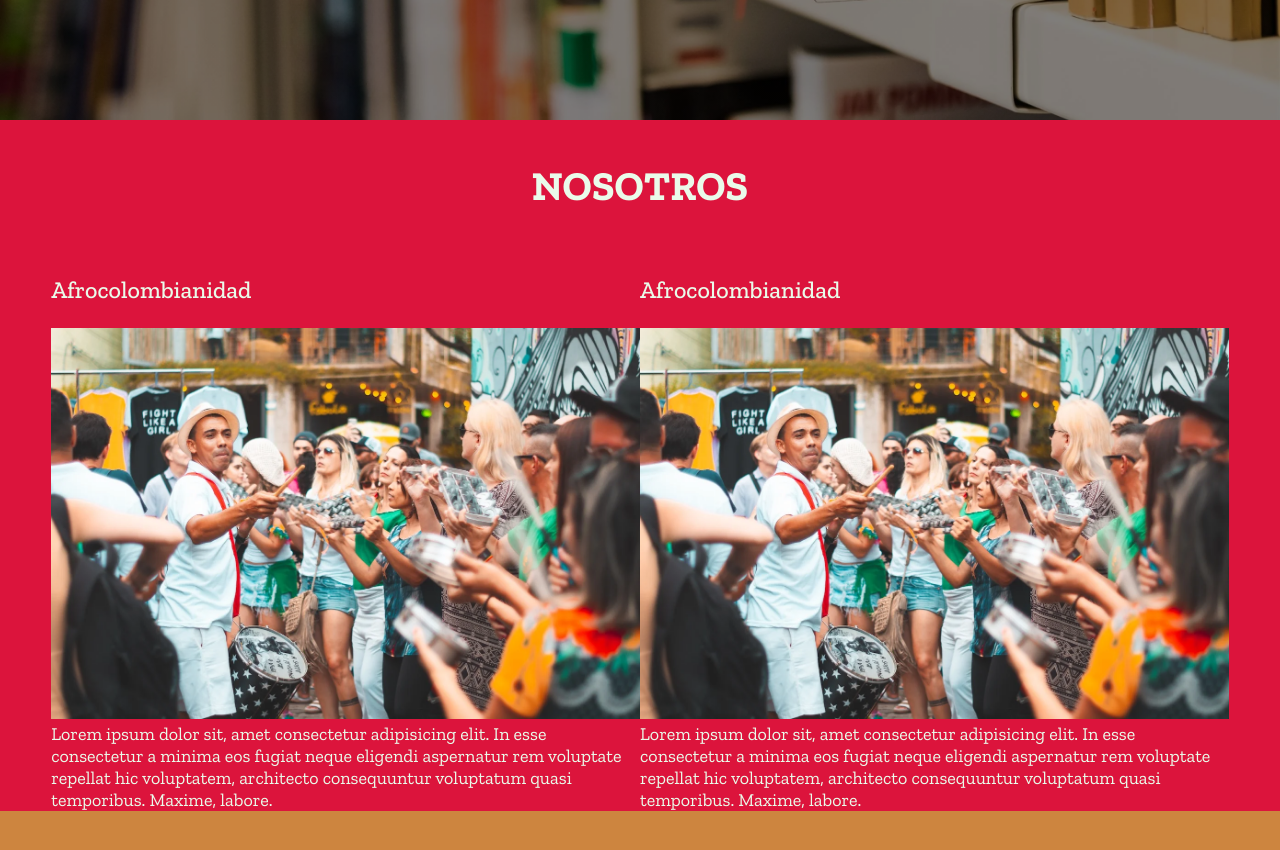
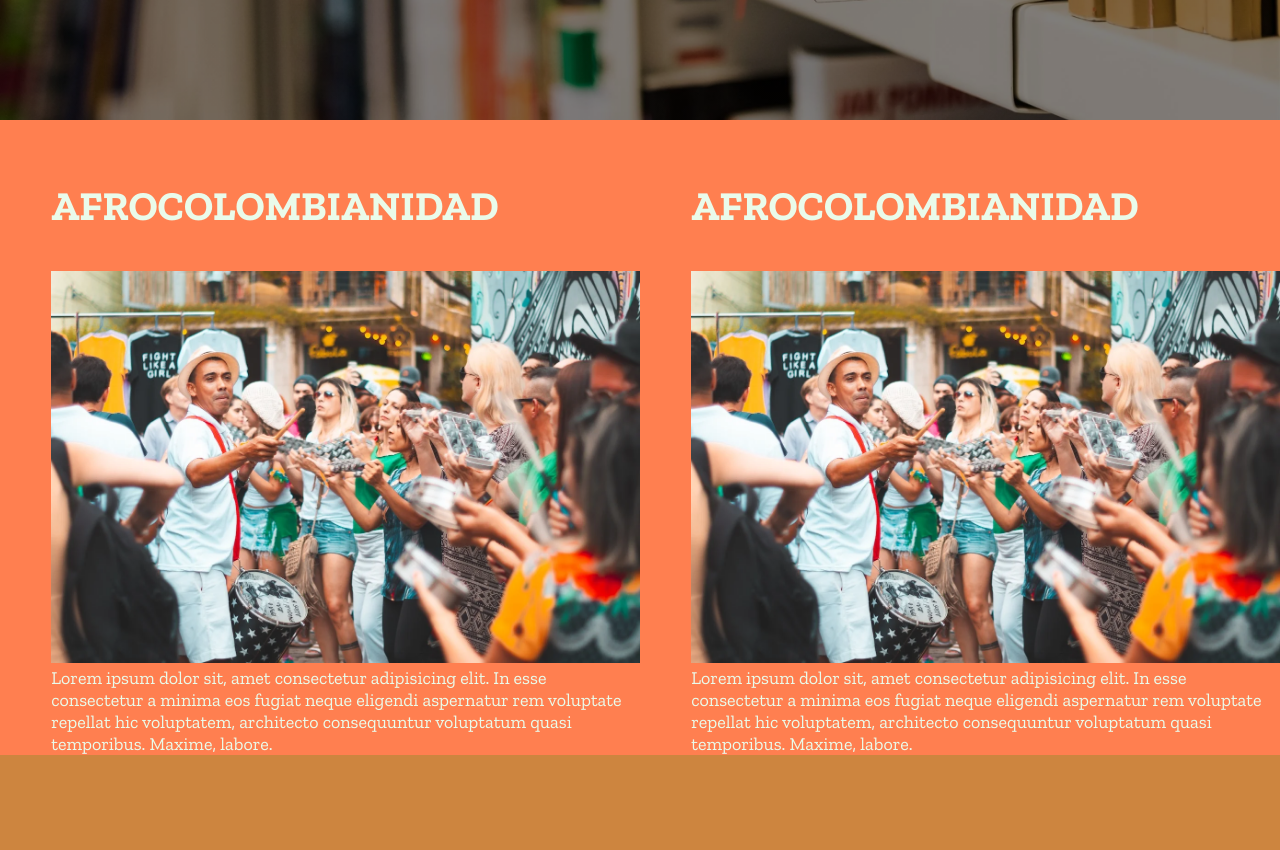
Before and after one commit to jolgo1989/Hernando_navia_varon, a plain HTML site: page index.html in a window 1280 px wide. Shown: the part 680-1530 px from the top of the page. Drawn offline with nearby package versions, Linux system fonts and the light colour scheme.

Commit message:
Se elimino el titulo nosotros

```diff
--- a/index.html
+++ b/index.html
@@ -84,10 +84,10 @@
 
       <!-- Nosotros section starts  -->
       <section id="nosotros" class="nosotros__section">
-        <h2 class="nosotros__h2">Nosotros</h2>
+        <!-- <h2 class="nosotros__h2">Nosotros</h2> -->
         <div class="nosotros__content">
           <article class="nosotros__article">
-            <h3 class="nosotros__h3">Afrocolombianidad</h3>
+            <h2 class="nosotros__h2">Afrocolombianidad</h2>
             <img src="/assets/imagenes/ferias_img.webp" alt="" />
             <p class="nosotros__p">
               Lorem ipsum dolor sit, amet consectetur adipisicing elit. In esse
@@ -97,7 +97,7 @@
             </p>
           </article>
           <article class="nosotros__article">
-            <h3 class="nosotros__h3">Afrocolombianidad</h3>
+            <h2 class="nosotros__h2">Afrocolombianidad</h2>
             <img src="/assets/imagenes/ferias_img.webp" alt="" />
             <p class="nosotros__p">
               Lorem ipsum dolor sit, amet consectetur adipisicing elit. In esse
--- a/styles/styles.css
+++ b/styles/styles.css
@@ -18,6 +18,7 @@ html {
   --textSize-S: clamp(1.2rem, calc(1.01rem + 0.91vw), 1.55rem);
   --textSize-M: clamp(1.04rem, calc(0.7rem + 1.68vw), 1.5rem);
   --textSize-XS: clamp(1rem, calc(0.96rem + 0.22vw), 1.13rem);
+  --line: 0.1rem solid;
 }
 
 /* Talla XS =p
@@ -75,7 +76,7 @@ img {
 
 .header__ul {
   list-style: none;
-  margin-top: 0.2em;
+  margin-top: 0.1em;
   margin-bottom: 0;
   padding-left: 0;
   display: flex;
@@ -115,18 +116,18 @@ img {
 /*?pseudo clase que se activa cuando tenemos precionado un elemento, generalmente utilizado en resoluciones para dispositivos moviles  */
 .header__a--efec:active {
   color: var(--white);
-  border-bottom: 0.1rem solid var(--pink);
+  border-bottom: var(--line) var(--pink);
   padding-bottom: 0.5rem;
   transition: 0.2s linear;
 }
 
 .header--line {
-  border-bottom: 3px solid var(--pink);
+  border-bottom: var(--line) var(--pink);
 }
 
 /* header section ends */
 
-/*Main section starts  */
+/*?Main section starts  */
 
 .main {
   max-width: var(--size-1400);
@@ -134,7 +135,7 @@ img {
   margin-right: auto;
 }
 
-/*Inicio start  */
+/**Inicio start  */
 .inicio {
   min-height: 100vh;
   background-size: cover;
@@ -175,28 +176,23 @@ img {
   margin: 0;
 }
 
-/*Inicio end  */
+/**Inicio end  */
 
-/* Nosotros section starts */
-.nosotros__section {
+/** Nosotros section starts */
+
+.nosotros__article {
   /* height: 100vh; */
-  background-color: crimson;
-  padding: 0 var(--padding-Content);
+  background-color: coral;
+  padding-left: var(--padding-Content);
+
 }
 .nosotros__h2 {
   margin: 0;
-  padding: 1em 0;
-  text-align: center;
+  padding: 1.5em 0 1em 0;
   font-size: var(--textSize-L);
   color: var(--white);
   text-transform: uppercase;
   font-weight: 700;
-}
-
-.nosotros__h3 {
-  color: var(--white);
-  font-weight: 500;
-  font-size: var(--textSize-M);
 }
 
 .nosotros__p {
@@ -205,9 +201,9 @@ img {
   font-size: var(--textSize-XS);
 }
 
-/* Nosotros section ends */
+/** Nosotros section ends */
 
-/*Main section ends */
+/*?Main section ends */
 
 .proyectos {
   height: 100vh;
@@ -224,7 +220,7 @@ img {
 @media (hover: hover) {
   .header__a--efec:hover {
     color: var(--blue);
-    border-bottom: 0.1rem solid var(--pink);
+    border-bottom: var(--line) var(--pink);
     padding-bottom: 0.5rem;
     transition: 0.2s linear;
   }
@@ -267,9 +263,9 @@ img {
     display: none;
   }
 
-  .header--line {
+  /* .header--line {
     border-bottom: 1px solid var(--pink);
-  }
+  } */
 
   .nosotros__content {
     display: flex;
```
